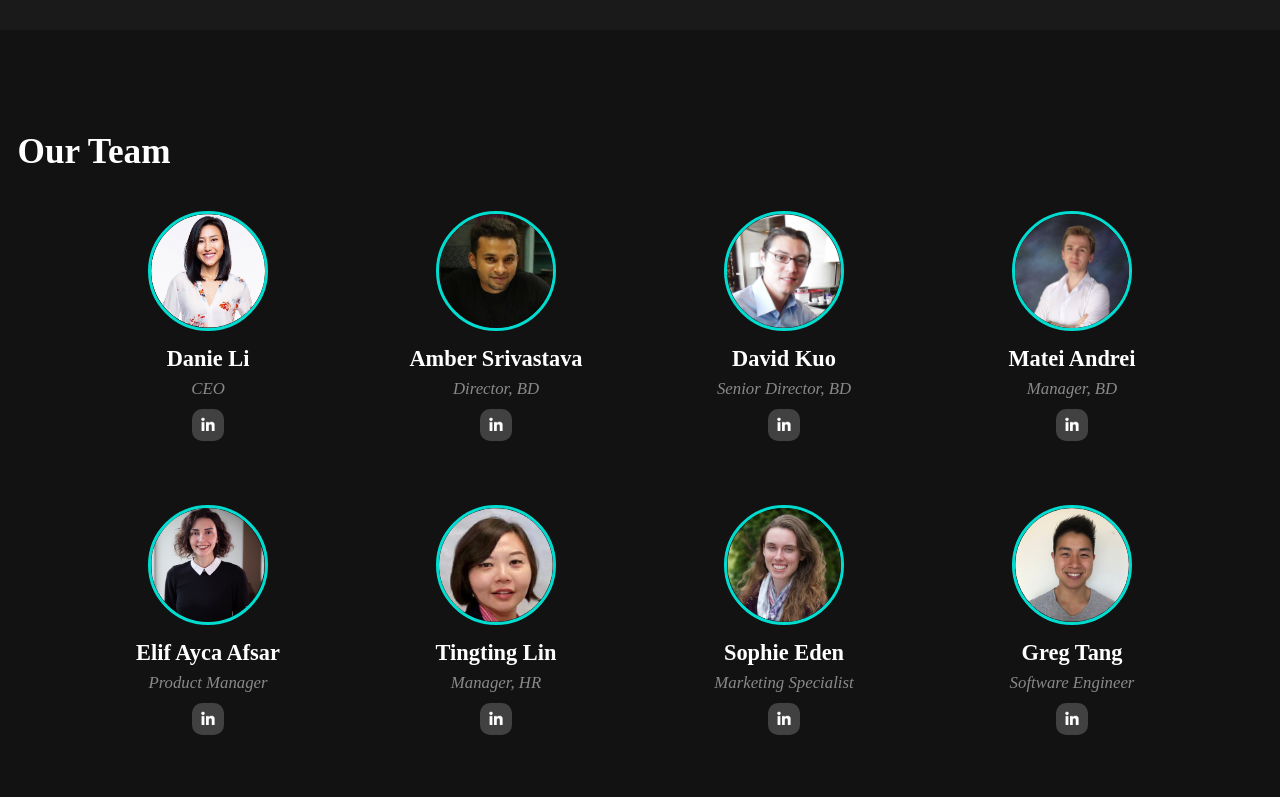
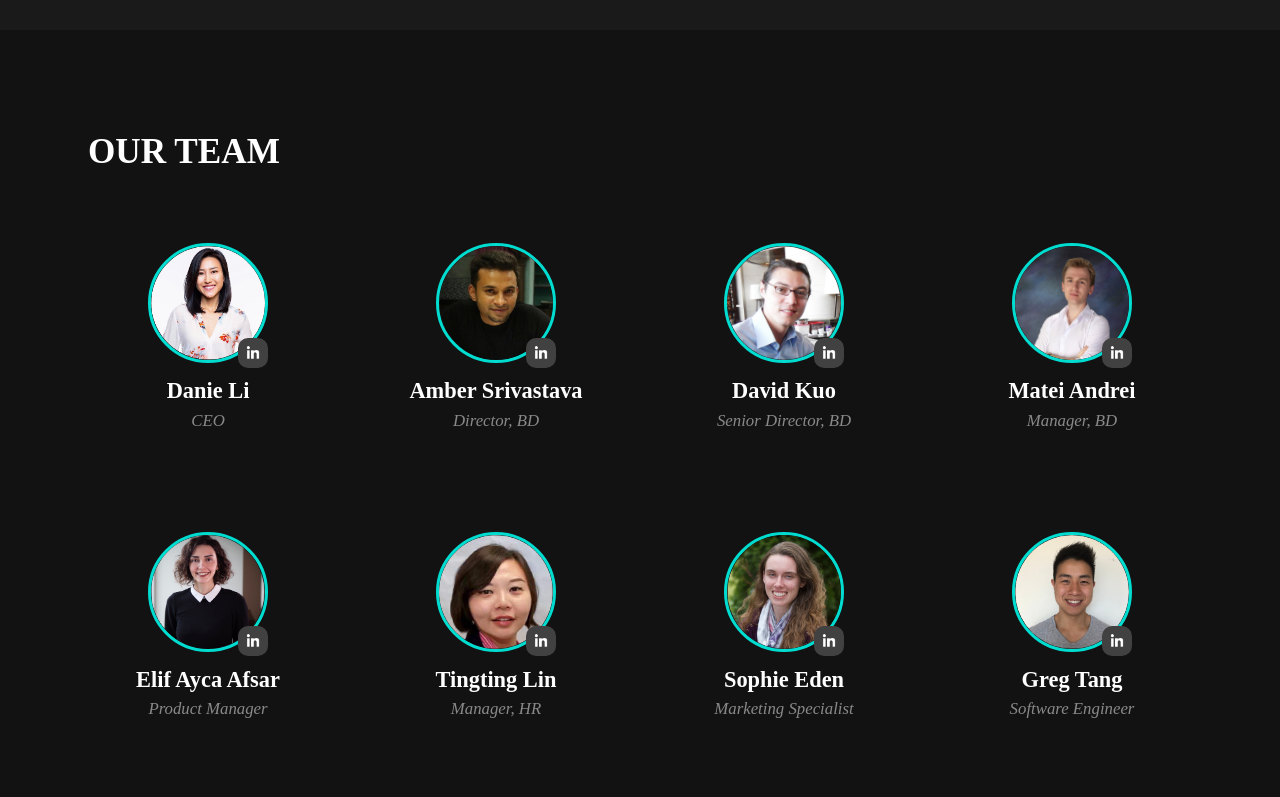
Before and after one commit to WavelyUSA/Wavely-About-Page, a React (Create React App) app in the folder about-us/: page / in a window 1280 px wide. Shown: the part 1280-2077 px from the top of the page. Built offline with nearby package versions, Linux system fonts and the light colour scheme.

Commit message:
Finished updating team section of about page

```diff
--- a/about-us/src/components/Profiles/ProfileCard/ProfileCard.css
+++ b/about-us/src/components/Profiles/ProfileCard/ProfileCard.css
@@ -63,18 +63,23 @@
   width: 100%;
   text-align: center;
   font-weight: lighter;
+  font-size: 0.9em;
 }
 
 .profile-img-linkedin {
   background: rgb(66, 65, 65);
   border-radius: 10px;
   width: 27px;
+  z-index: 2;
   margin-top: 0.3em;
   cursor: pointer;
+  position: relative;
+  top: -90px;
+  right: -45px;
 }
 
 .profile-img-linkedin:hover {
-  background: #79a5ce;
+  background: #00ddd0;
 }
 
 @media only screen and (min-width: 445px) {
@@ -94,8 +99,9 @@
     font-size: 1.05em;
   }
   .profile-img-linkedin {
-    width: 32px;
-    margin-top: 0.5em;
+    width: 30px;
+    position: relative;
+    top: -100px;
   }
 }
 
--- a/about-us/src/components/Profiles/Profiles.css
+++ b/about-us/src/components/Profiles/Profiles.css
@@ -7,8 +7,9 @@
 .our-team-text {
   color: #fff;
   font-weight: 600;
-  font-size: 1.5em;
-  padding-left: 0.7em;
+  font-size: 1.8em;
+  text-transform: uppercase;
+  text-align: center;
 }
 
 .our-team-blurb {
@@ -26,6 +27,7 @@
   align-items: center;
   justify-content: center;
   width: 100%;
+  margin-top: 2em;
 }
 
 .carousel-picture-info-container {
@@ -45,8 +47,9 @@
 
 @media only screen and (min-width: 768px) {
   .our-team-text {
-    font-size: 2.2em;
-    padding-left: 0.5em;
+    font-size: 1.5em;
+    padding-left: 2.5em;
+    text-align: left;
   }
   .our-team-blurb {
     font-size: 1.1em;
@@ -54,8 +57,24 @@
   }
 }
 
-@media only screen and (min-width: 1024px) {
-  .our-team-blurb {
-    font-size: 1.3em;
+@media only screen and (min-width: 830px) {
+  .our-team-text {
+    font-size: 1.6em;
   }
 }
+@media only screen and (min-width: 970px) {
+  .our-team-text {
+    font-size: 1.8em;
+  }
+}
+@media only screen and (min-width: 1024px) {
+  .our-team-text {
+    font-size: 2.2em;
+  }
+}
+
+@media only screen and (min-width: 1296px) {
+  .our-team-text {
+    font-size: 2.3em;
+  }
+}
```
